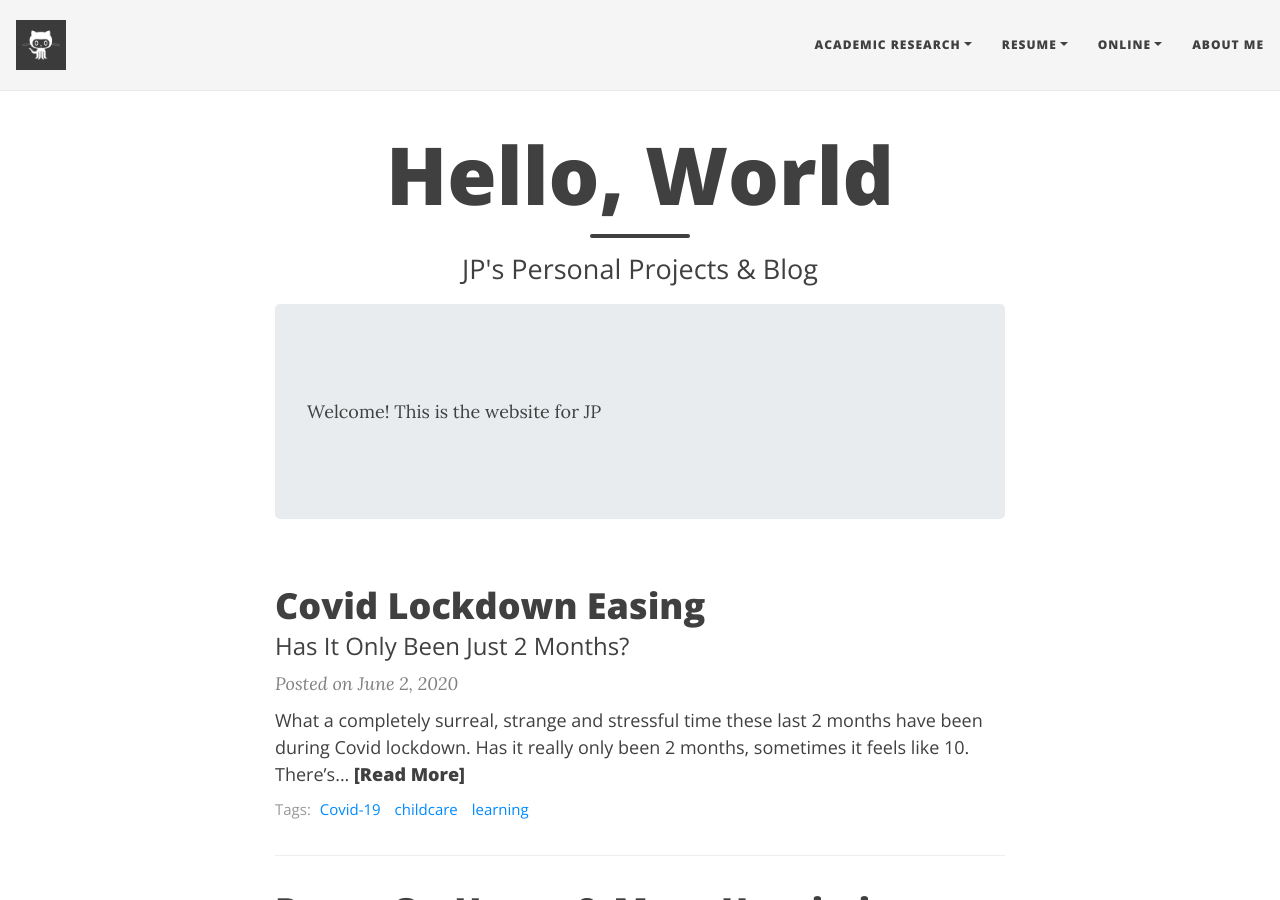
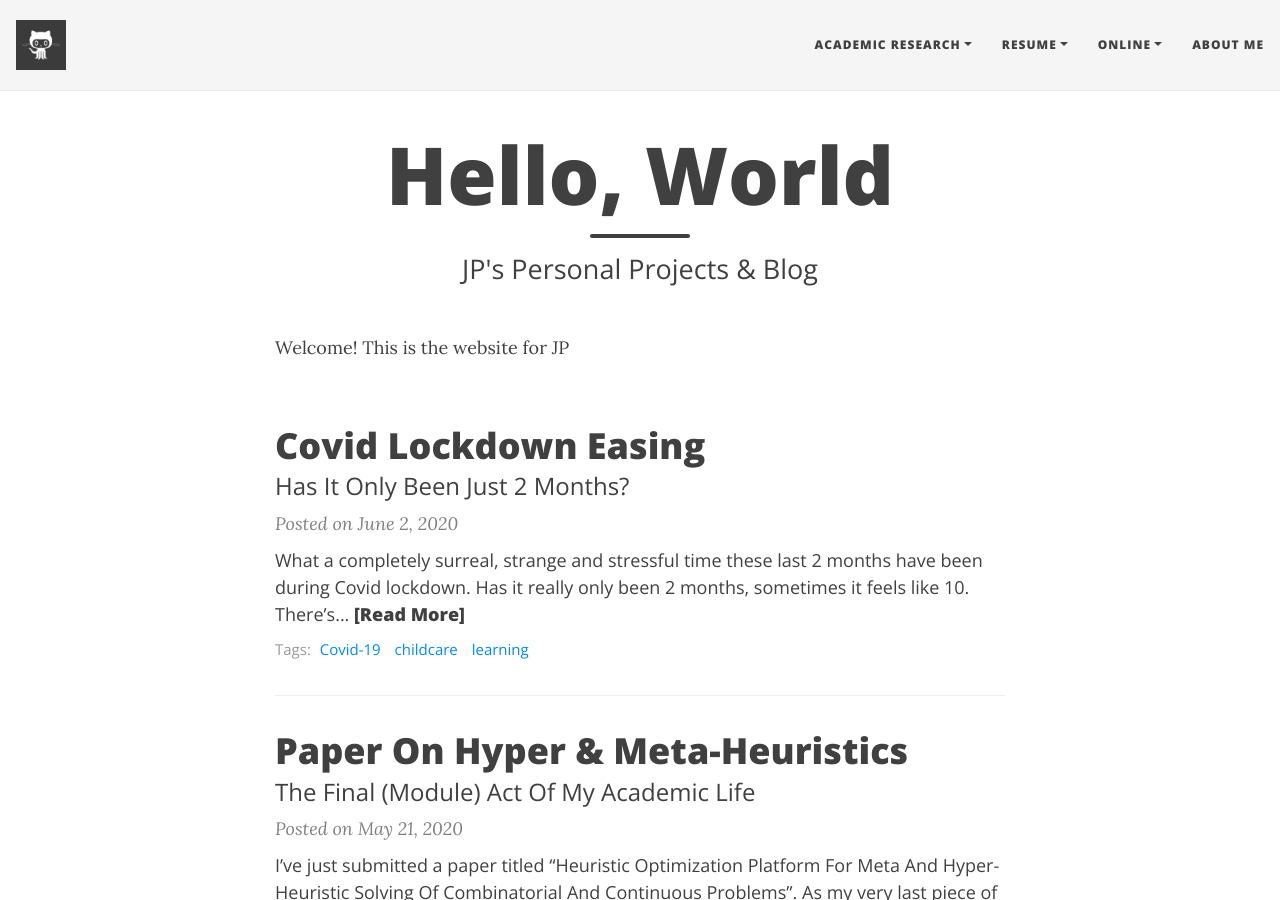
Before and after one commit to corticalstack/corticalstack.github.io, a Jekyll site: the page built from index.html, in a window 1280 px wide and 900 px high. Built offline with Jekyll 4.4.1, drawn with Linux system fonts in a browser that asks for light colours; nearby versions of some CDN libraries; the list of posts is cut into pages by our own code.

Commit message:
Initial wip

```diff
--- a/index.html
+++ b/index.html
@@ -3,6 +3,6 @@ layout: home
 title: Hello, World
 subtitle: JP's Personal Projects & Blog
 ---
-<div class="main-explain-area jumbotron">
+<div class="main-explain-area jumbotron-fluid">
   <p>Welcome! This is the website for JP</p>
 </div>
```
